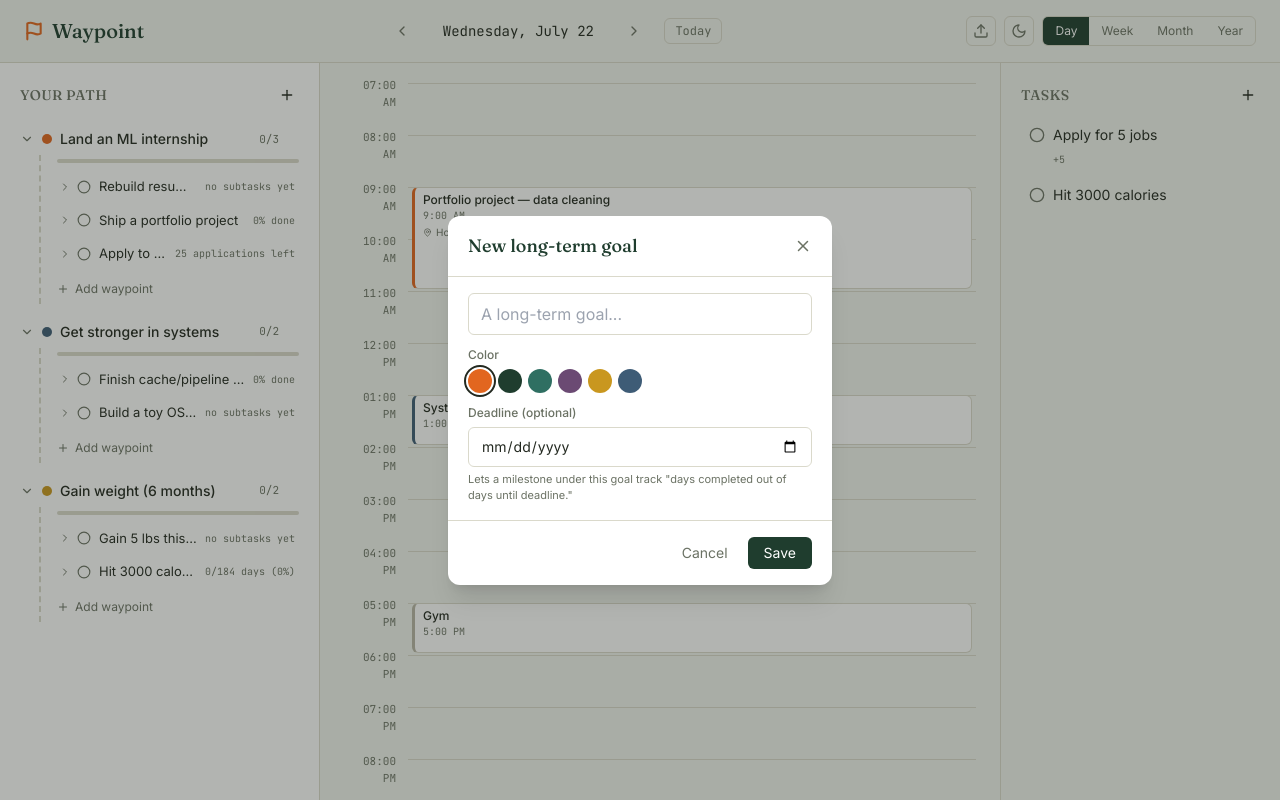
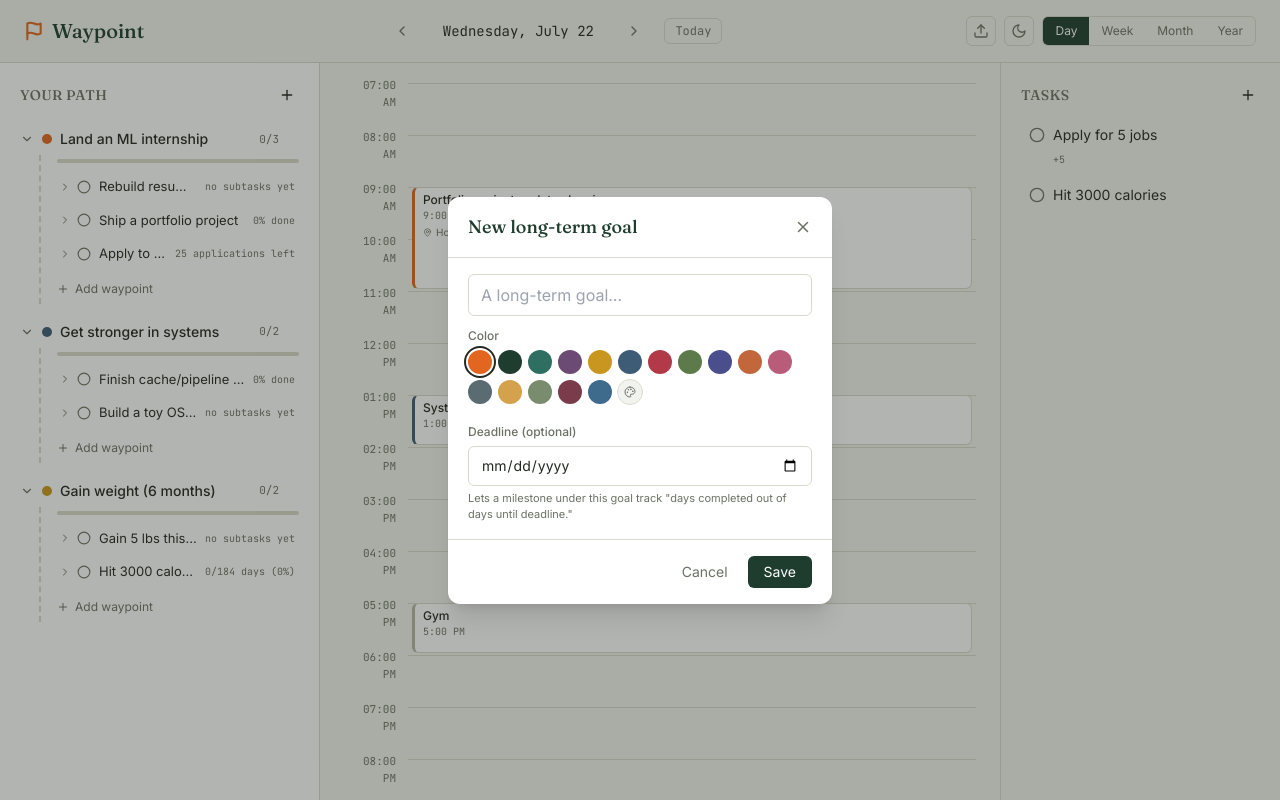
Before and after one commit to bye3wn/goal-planner, a React (Vite) app: page / in a window 1280 px wide. Both pictures are taken after a click on the button 287 px from the left and 95 px from the top of the page. Built offline with nearby package versions, Linux system fonts and the light colour scheme.

Commit message:
Confirm expanded color palette and HSL slider custom color picker

```diff
--- /dev/null
+++ b/src/components/sidebar/ColorPicker.jsx
@@ -0,0 +1,65 @@
+import React, { useState } from "react";
+import { COLORS } from "../../constants/theme";
+import { hslToHex, hexToHsl } from "../../utils/color";
+
+// Three HSL sliders (hue / saturation / lightness) for picking any color,
+// not just the presets. Initializes from `value` once and manages its own
+// hue/sat/lightness state from there — the parent should force a remount
+// (e.g. a `key` prop) rather than expect this to re-sync from external
+// value changes, since converting hex -> HSL -> hex on every render would
+// round-trip through rounding and make the sliders jump while dragging.
+export default function ColorPicker({ value, onChange }) {
+  const [hsl, setHsl] = useState(() => hexToHsl(value));
+
+  function update(patch) {
+    const next = { ...hsl, ...patch };
+    setHsl(next);
+    onChange(hslToHex(next.h, next.s, next.l));
+  }
+
+  const hex = hslToHex(hsl.h, hsl.s, hsl.l);
+  const hueGradient = "linear-gradient(to right, red, yellow, lime, cyan, blue, magenta, red)";
+  const satGradient = `linear-gradient(to right, hsl(${hsl.h},0%,${hsl.l}%), hsl(${hsl.h},100%,${hsl.l}%))`;
+  const lightGradient = `linear-gradient(to right, #000, hsl(${hsl.h},${hsl.s}%,50%), #fff)`;
+
+  return (
+    <div className="flex items-center gap-3">
+      <div
+        className="w-10 h-10 rounded-full flex-shrink-0"
+        style={{ background: hex, border: `1px solid ${COLORS.line}` }}
+      />
+      <div className="flex-1 flex flex-col gap-2.5">
+        <input
+          type="range"
+          min="0"
+          max="360"
+          value={hsl.h}
+          onChange={(e) => update({ h: Number(e.target.value) })}
+          className="color-slider"
+          style={{ "--slider-bg": hueGradient }}
+          aria-label="Hue"
+        />
+        <input
+          type="range"
+          min="0"
+          max="100"
+          value={hsl.s}
+          onChange={(e) => update({ s: Number(e.target.value) })}
+          className="color-slider"
+          style={{ "--slider-bg": satGradient }}
+          aria-label="Saturation"
+        />
+        <input
+          type="range"
+          min="0"
+          max="100"
+          value={hsl.l}
+          onChange={(e) => update({ l: Number(e.target.value) })}
+          className="color-slider"
+          style={{ "--slider-bg": lightGradient }}
+          aria-label="Lightness"
+        />
+      </div>
+    </div>
+  );
+}
--- a/src/components/sidebar/GoalModal.jsx
+++ b/src/components/sidebar/GoalModal.jsx
@@ -1,6 +1,7 @@
 import React, { useEffect, useState } from "react";
-import { X, Trash2 } from "lucide-react";
+import { X, Trash2, Palette } from "lucide-react";
 import { COLORS, GOAL_PALETTE } from "../../constants/theme";
+import ColorPicker from "./ColorPicker";
 
 const EMPTY = { title: "", color: GOAL_PALETTE[0].hex, deadline: "" };
 
@@ -10,10 +11,15 @@ const EMPTY = { title: "", color: GOAL_PALETTE[0].hex, deadline: "" };
 // "daily until deadline" percentage mode.
 export default function GoalModal({ open, initial, onSave, onDelete, onClose }) {
   const [form, setForm] = useState(EMPTY);
+  const [showCustomPicker, setShowCustomPicker] = useState(false);
 
   useEffect(() => {
     if (open) {
-      setForm(initial?.id ? { title: initial.title, color: initial.color, deadline: initial.deadline || "" } : EMPTY);
+      const color = initial?.id ? initial.color : EMPTY.color;
+      setForm(initial?.id ? { title: initial.title, color, deadline: initial.deadline || "" } : EMPTY);
+      // If the goal's saved color isn't one of the presets, it was picked
+      // with the custom slider — open straight to it so it's not hidden.
+      setShowCustomPicker(!GOAL_PALETTE.some((c) => c.hex.toLowerCase() === color.toLowerCase()));
     }
   }, [open, initial]);
 
@@ -57,7 +63,7 @@ export default function GoalModal({ open, initial, onSave, onDelete, onClose })
             <label className="text-xs font-medium block mb-1.5" style={{ color: COLORS.inkFaint }}>
               Color
             </label>
-            <div className="flex items-center gap-1.5">
+            <div className="flex flex-wrap items-center gap-1.5 mb-2">
               {GOAL_PALETTE.map((c) => (
                 <button
                   key={c.hex}
@@ -65,9 +71,28 @@ export default function GoalModal({ open, initial, onSave, onDelete, onClose })
                   className="w-6 h-6 rounded-full flex-shrink-0"
                   style={{ background: c.hex, outline: form.color === c.hex ? `2px solid ${COLORS.ink}` : "none", outlineOffset: "2px" }}
                   aria-label={c.name}
+                  title={c.name}
                 />
               ))}
+              <button
+                onClick={() => setShowCustomPicker((o) => !o)}
+                className="w-6 h-6 rounded-full flex-shrink-0 flex items-center justify-center"
+                style={{
+                  background: showCustomPicker ? COLORS.ink : COLORS.canvas,
+                  outline: showCustomPicker ? `2px solid ${COLORS.ink}` : `1px solid ${COLORS.line}`,
+                  outlineOffset: showCustomPicker ? "2px" : "0",
+                }}
+                aria-label="Custom color"
+                title="Custom color"
+              >
+                <Palette size={12} color={showCustomPicker ? "#fff" : COLORS.inkFaint} />
+              </button>
             </div>
+            {showCustomPicker && (
+              <div className="p-3 rounded-md" style={{ background: COLORS.canvas }}>
+                <ColorPicker value={form.color} onChange={(color) => set({ color })} />
+              </div>
+            )}
           </div>
 
           <div>
--- a/src/constants/theme.js
+++ b/src/constants/theme.js
@@ -16,6 +16,9 @@ export const COLORS = {
 
 // Selectable colors when creating a new goal. Add/remove entries here to
 // change what shows up in the color picker.
+// Selectable colors when creating a new goal. Add/remove entries here to
+// change what shows up in the preset picker — there's also a full custom
+// slider picker (see ColorPicker.jsx) for anything not covered here.
 export const GOAL_PALETTE = [
   { name: "Blaze", hex: "#E2661F" },
   { name: "Forest", hex: "#1F3D2E" },
@@ -23,6 +26,16 @@ export const GOAL_PALETTE = [
   { name: "Plum", hex: "#6B4A73" },
   { name: "Ochre", hex: "#C9971F" },
   { name: "Slate", hex: "#3E5C76" },
+  { name: "Crimson", hex: "#B23A48" },
+  { name: "Moss", hex: "#5C7A4A" },
+  { name: "Indigo", hex: "#4B4E8C" },
+  { name: "Terracotta", hex: "#C1673B" },
+  { name: "Rose", hex: "#B85C7A" },
+  { name: "Steel", hex: "#5A6B72" },
+  { name: "Amber", hex: "#D4A24C" },
+  { name: "Sage", hex: "#7A8C6E" },
+  { name: "Wine", hex: "#7A3B4A" },
+  { name: "Denim", hex: "#3E6B8C" },
 ];
 
 // The visible hours in the day planner — now the full day. Day view
--- a/src/index.css
+++ b/src/index.css
@@ -29,3 +29,50 @@ body {
   padding-top: env(safe-area-inset-top);
   padding-bottom: env(safe-area-inset-bottom);
 }
+
+/* Custom color-picker sliders (hue/saturation/lightness). Each instance
+   sets --slider-bg inline to its own gradient — a CSS custom property,
+   not a plain style attribute, because it needs to reach the
+   ::-webkit-slider-runnable-track / ::-moz-range-track pseudo-elements
+   below, which a regular inline style can't touch. */
+input[type="range"].color-slider {
+  -webkit-appearance: none;
+  appearance: none;
+  width: 100%;
+  height: 14px;
+  border-radius: 7px;
+  outline: none;
+  cursor: pointer;
+  background: transparent;
+}
+input[type="range"].color-slider::-webkit-slider-runnable-track {
+  height: 14px;
+  border-radius: 7px;
+  background: var(--slider-bg);
+}
+input[type="range"].color-slider::-moz-range-track {
+  height: 14px;
+  border-radius: 7px;
+  background: var(--slider-bg);
+}
+input[type="range"].color-slider::-webkit-slider-thumb {
+  -webkit-appearance: none;
+  appearance: none;
+  width: 20px;
+  height: 20px;
+  border-radius: 50%;
+  background: #fff;
+  border: 2px solid #232920;
+  cursor: pointer;
+  margin-top: -3px;
+  box-shadow: 0 1px 3px rgba(0, 0, 0, 0.25);
+}
+input[type="range"].color-slider::-moz-range-thumb {
+  width: 20px;
+  height: 20px;
+  border-radius: 50%;
+  background: #fff;
+  border: 2px solid #232920;
+  cursor: pointer;
+  box-shadow: 0 1px 3px rgba(0, 0, 0, 0.25);
+}
--- /dev/null
+++ b/src/utils/color.js
@@ -0,0 +1,42 @@
+// Small HSL <-> hex conversions for the custom color picker. No
+// dependencies — goal colors are just hex strings everywhere else in the
+// app, so this is the only place that needs to think in HSL.
+
+export function hslToHex(h, s, l) {
+  s /= 100;
+  l /= 100;
+  const k = (n) => (n + h / 30) % 12;
+  const a = s * Math.min(l, 1 - l);
+  const f = (n) => l - a * Math.max(-1, Math.min(k(n) - 3, Math.min(9 - k(n), 1)));
+  const toHex = (x) => Math.round(255 * x).toString(16).padStart(2, "0");
+  return `#${toHex(f(0))}${toHex(f(8))}${toHex(f(4))}`;
+}
+
+export function hexToHsl(hex) {
+  const r = parseInt(hex.slice(1, 3), 16) / 255;
+  const g = parseInt(hex.slice(3, 5), 16) / 255;
+  const b = parseInt(hex.slice(5, 7), 16) / 255;
+  const max = Math.max(r, g, b);
+  const min = Math.min(r, g, b);
+  let h = 0;
+  let s = 0;
+  const l = (max + min) / 2;
+
+  if (max !== min) {
+    const d = max - min;
+    s = l > 0.5 ? d / (2 - max - min) : d / (max + min);
+    switch (max) {
+      case r:
+        h = (g - b) / d + (g < b ? 6 : 0);
+        break;
+      case g:
+        h = (b - r) / d + 2;
+        break;
+      default:
+        h = (r - g) / d + 4;
+    }
+    h /= 6;
+  }
+
+  return { h: Math.round(h * 360), s: Math.round(s * 100), l: Math.round(l * 100) };
+}
```
